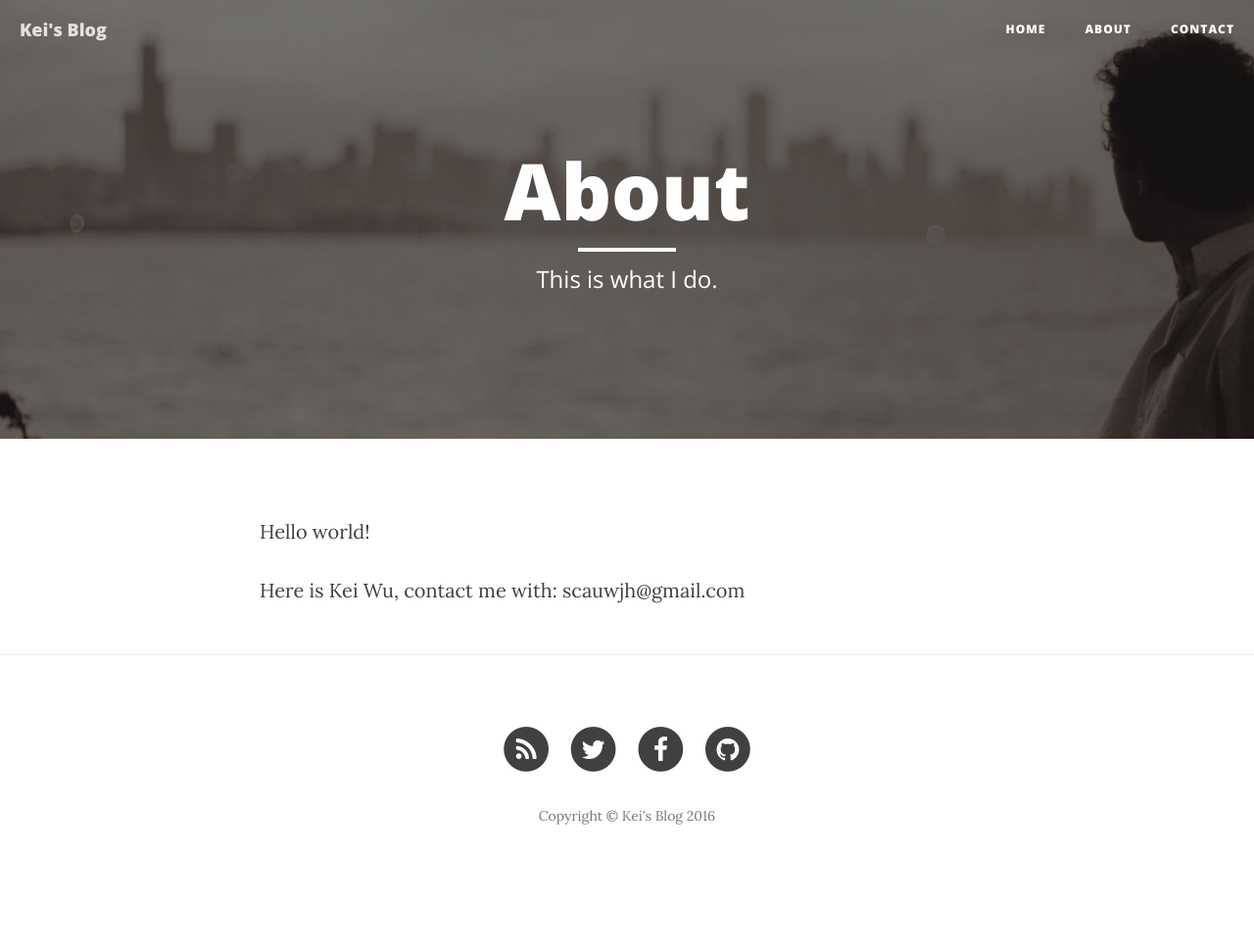
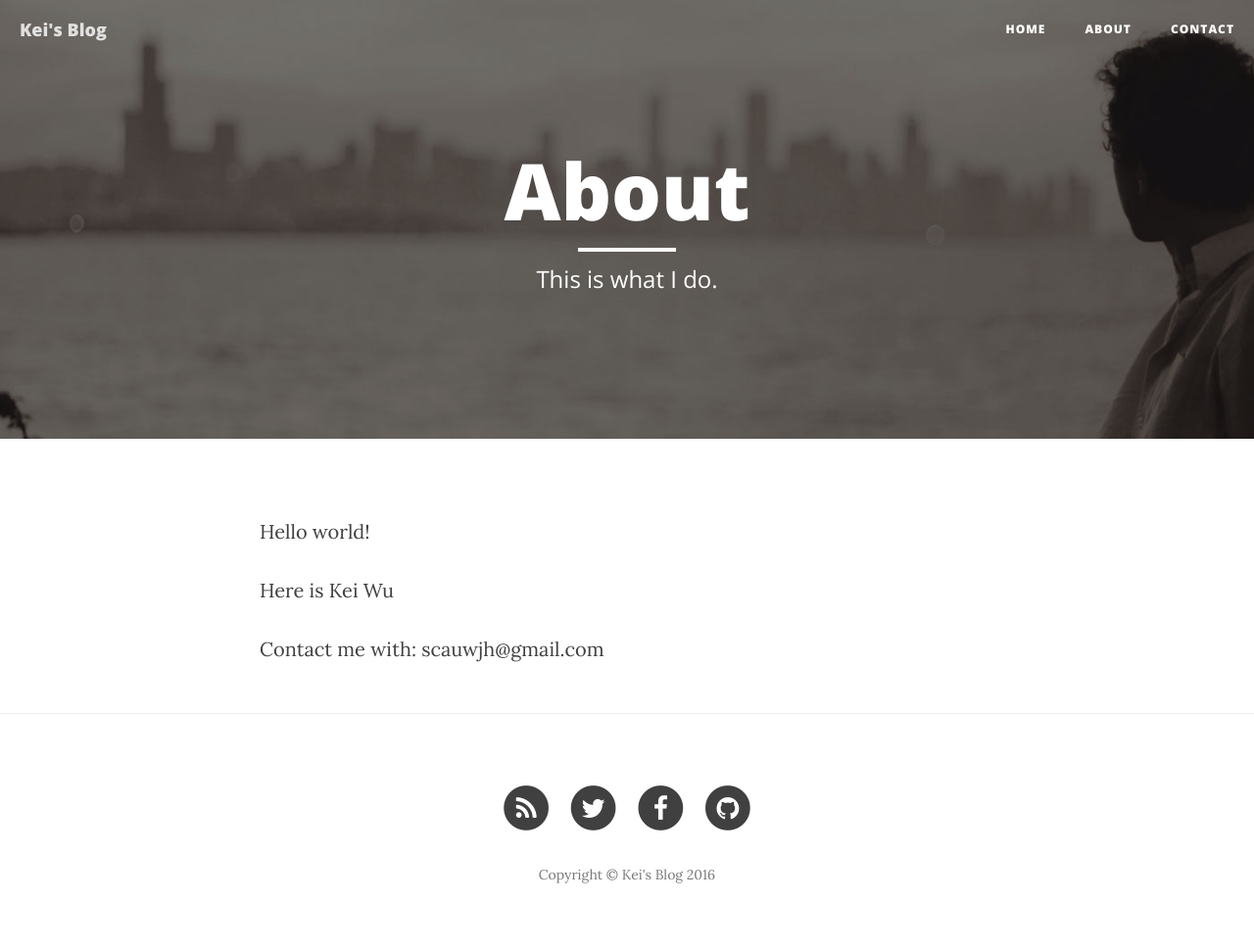
Before and after one commit to scauwjh/blog, a Jekyll site: the page built from about.html, in a window 1280 px wide. Shown: the whole page at 98% size. Built offline with Jekyll 4.4.1, drawn with Linux system fonts in a browser that asks for light colours; nearby versions of some CDN libraries; before the commit the page ends 909 px from its top, so only the background shows below that.

```diff
--- a/about.html
+++ b/about.html
@@ -7,4 +7,6 @@ header-img: "img/about-bg.jpg"
 
 <p>Hello world!</p>
 
-<p>Here is Kei Wu, contact me with: scauwjh@gmail.com</p>
+<p>Here is Kei Wu</p>
+
+<p>Contact me with: scauwjh@gmail.com</p>
```
